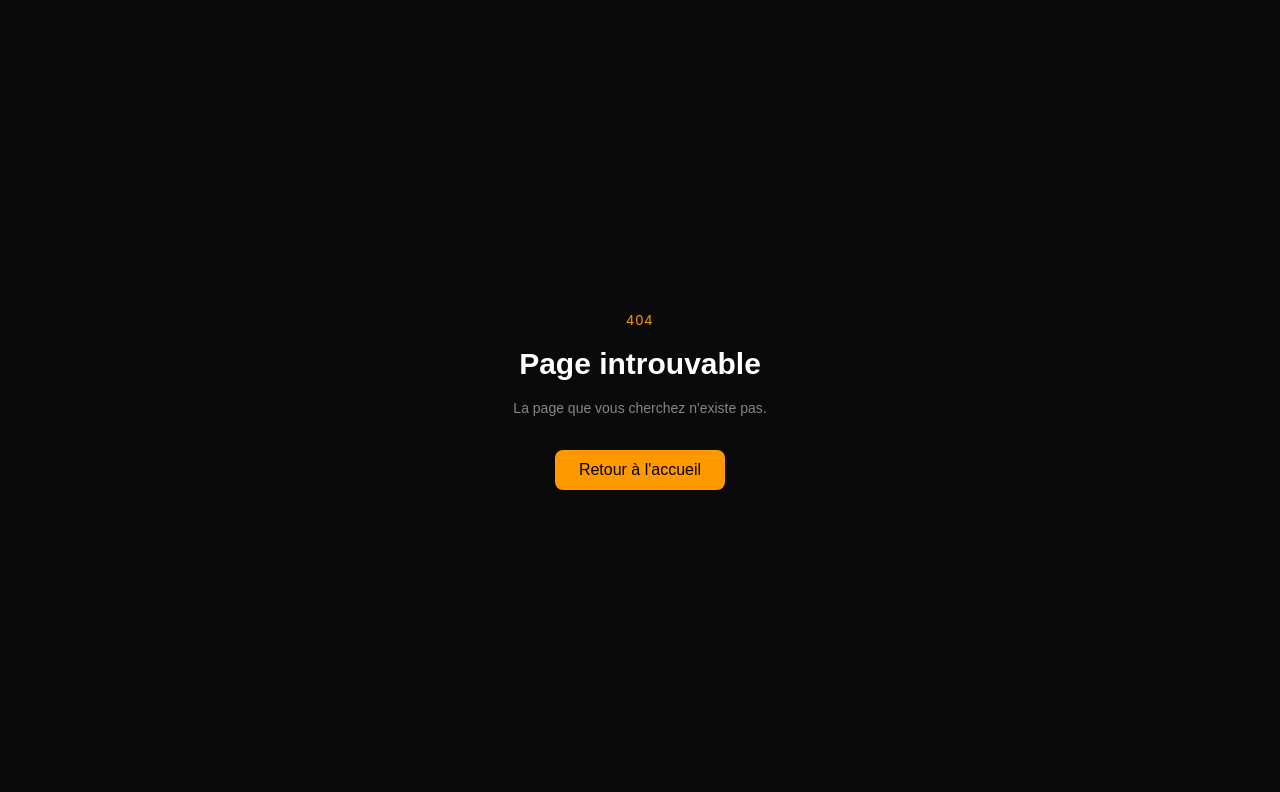
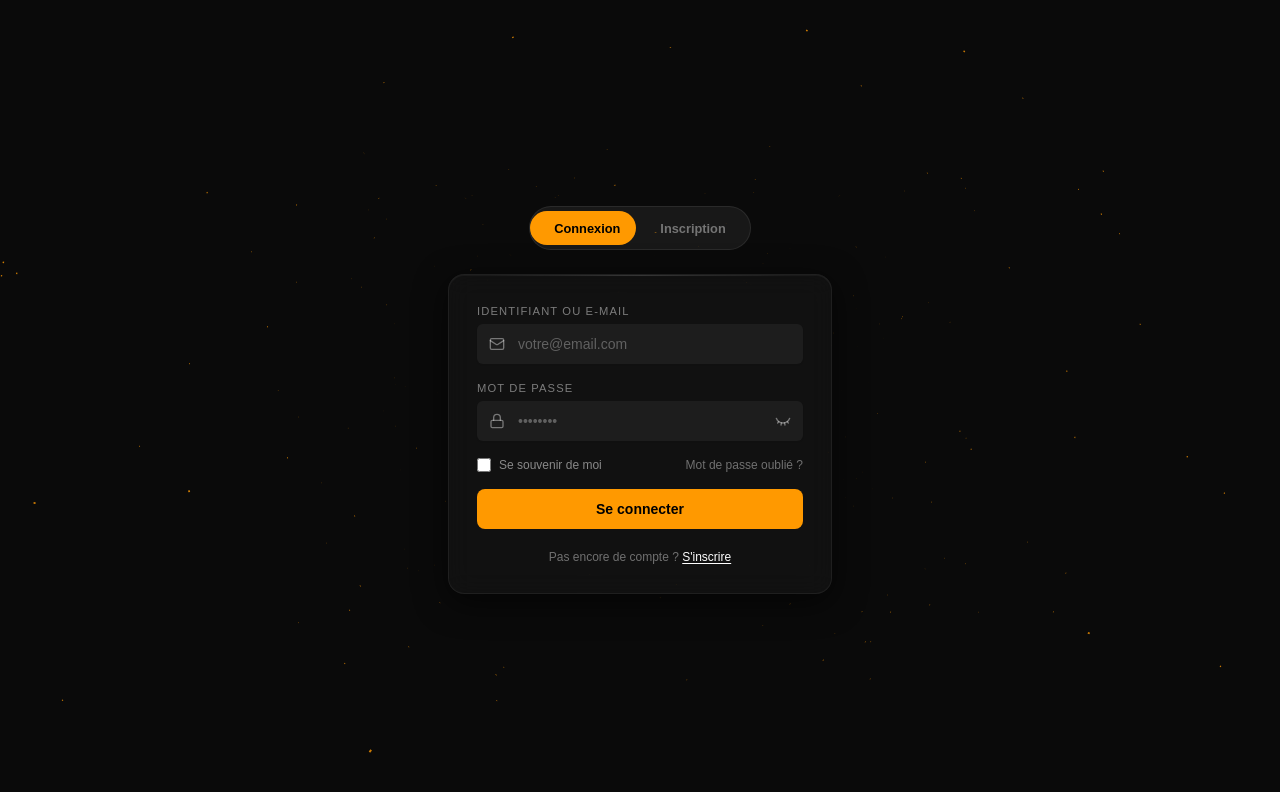
Before and after one commit to nxtex/nextjs-playground, a Next.js app: page /mon-compte in a window 1280 px wide. Before the commit this address had no page. Shown: the top 792 px of the page. Built offline with nearby package versions, Linux system fonts and the light colour scheme.

Commit message:
feat: /mon-compte page — toggle version (React)

```diff
--- /dev/null
+++ b/app/mon-compte/page.tsx
@@ -0,0 +1,210 @@
+'use client';
+import { useState, useEffect, useRef } from 'react';
+import Link from 'next/link';
+import { Mail, Lock, Eye, EyeClosed } from 'lucide-react';
+import { motion, AnimatePresence } from 'framer-motion';
+import { Input } from '@/components/ui/Input';
+import { Starfield } from '@/components/Starfield';
+
+type Tab = 'login' | 'register';
+
+export default function MonComptePage() {
+  const [tab, setTab] = useState<Tab>('login');
+  const loginRef = useRef<HTMLButtonElement>(null);
+  const registerRef = useRef<HTMLButtonElement>(null);
+  const [indicatorStyle, setIndicatorStyle] = useState({ width: 0, x: 0 });
+
+  useEffect(() => {
+    const btn = tab === 'login' ? loginRef.current : registerRef.current;
+    if (!btn) return;
+    setIndicatorStyle({ width: btn.offsetWidth, x: btn.offsetLeft - 4 });
+  }, [tab]);
+
+  // Init on mount
+  useEffect(() => {
+    if (loginRef.current) setIndicatorStyle({ width: loginRef.current.offsetWidth, x: 0 });
+  }, []);
+
+  return (
+    <div
+      className="min-h-screen w-screen relative overflow-hidden flex items-center justify-center px-4"
+      style={{ backgroundColor: '#0a0a0a' }}
+    >
+      <Starfield starColor="rgba(255,153,0,0.8)" bgColor="rgba(10,10,10,1)" speed={0.6} quantity={350} mouseAdjust opacity={1} />
+
+      <motion.div
+        initial={{ opacity: 0, y: 20 }}
+        animate={{ opacity: 1, y: 0 }}
+        transition={{ duration: 0.6 }}
+        className="w-full max-w-sm relative z-10"
+      >
+        {/* Toggle */}
+        <div className="flex justify-center mb-6">
+          <div style={{
+            display: 'flex',
+            alignItems: 'center',
+            background: 'rgba(255,255,255,0.06)',
+            border: '1px solid rgba(255,255,255,0.08)',
+            borderRadius: '999px',
+            padding: '4px',
+            position: 'relative',
+          }}>
+            {/* Sliding indicator */}
+            <motion.div
+              animate={{ width: indicatorStyle.width, x: indicatorStyle.x }}
+              transition={{ type: 'spring', stiffness: 400, damping: 30 }}
+              style={{
+                position: 'absolute',
+                top: 4,
+                left: 0,
+                height: 'calc(100% - 8px)',
+                borderRadius: '999px',
+                background: '#ff9900',
+                zIndex: 0,
+              }}
+            />
+            <button
+              ref={loginRef}
+              onClick={() => setTab('login')}
+              style={{
+                position: 'relative',
+                zIndex: 1,
+                padding: '0.45rem 1.25rem',
+                borderRadius: '999px',
+                fontSize: '0.8rem',
+                fontWeight: 600,
+                cursor: 'pointer',
+                border: 'none',
+                background: 'transparent',
+                color: tab === 'login' ? '#000' : 'rgba(255,255,255,0.4)',
+                transition: 'color 0.25s',
+                outline: 'none',
+              }}
+            >
+              Connexion
+            </button>
+            <button
+              ref={registerRef}
+              onClick={() => setTab('register')}
+              style={{
+                position: 'relative',
+                zIndex: 1,
+                padding: '0.45rem 1.25rem',
+                borderRadius: '999px',
+                fontSize: '0.8rem',
+                fontWeight: 600,
+                cursor: 'pointer',
+                border: 'none',
+                background: 'transparent',
+                color: tab === 'register' ? '#000' : 'rgba(255,255,255,0.4)',
+                transition: 'color 0.25s',
+                outline: 'none',
+              }}
+            >
+              Inscription
+            </button>
+          </div>
+        </div>
+
+        {/* Glass box */}
+        <div style={{
+          background: 'rgba(255,255,255,0.03)',
+          backdropFilter: 'blur(12px) saturate(20%)',
+          WebkitBackdropFilter: 'blur(12px) saturate(20%)',
+          border: '1px solid rgba(255,255,255,0.06)',
+          borderRadius: '16px',
+          boxShadow: '0 8px 32px rgba(0,0,0,0.6), inset 0 1px 0 rgba(255,255,255,0.04)',
+          padding: '1.75rem',
+          position: 'relative',
+        }}>
+          {/* Top shine */}
+          <div style={{ position: 'absolute', top: 0, left: '10%', right: '10%', height: 1, background: 'linear-gradient(90deg, transparent, rgba(255,255,255,0.12), transparent)', pointerEvents: 'none' }} />
+
+          <AnimatePresence mode="wait">
+            {tab === 'login' ? (
+              <motion.div key="login" initial={{ opacity: 0, x: -10 }} animate={{ opacity: 1, x: 0 }} exit={{ opacity: 0, x: 10 }} transition={{ duration: 0.2 }}>
+                <LoginForm onSwitchTab={() => setTab('register')} />
+              </motion.div>
+            ) : (
+              <motion.div key="register" initial={{ opacity: 0, x: 10 }} animate={{ opacity: 1, x: 0 }} exit={{ opacity: 0, x: -10 }} transition={{ duration: 0.2 }}>
+                <RegisterForm onSwitchTab={() => setTab('login')} />
+              </motion.div>
+            )}
+          </AnimatePresence>
+        </div>
+      </motion.div>
+    </div>
+  );
+}
+
+function LoginForm({ onSwitchTab }: { onSwitchTab: () => void }) {
+  const [showPassword, setShowPassword] = useState(false);
+  const [rememberMe, setRememberMe] = useState(false);
+  return (
+    <form className="space-y-4">
+      <Field label="Identifiant ou e-mail" icon={<Mail className="w-4 h-4" />}>
+        <Input type="email" placeholder="votre@email.com" autoComplete="email" required className="bg-white/5 border-transparent focus:border-white/20 h-10 pl-10 focus:bg-white/10" />
+      </Field>
+      <Field label="Mot de passe" icon={<Lock className="w-4 h-4" />}>
+        <Input type={showPassword ? 'text' : 'password'} placeholder="••••••••" autoComplete="current-password" required className="bg-white/5 border-transparent focus:border-white/20 h-10 pl-10 pr-10 focus:bg-white/10" />
+        <button type="button" onClick={() => setShowPassword(!showPassword)} className="absolute right-3 text-white/40 hover:text-white transition-colors">
+          {showPassword ? <Eye className="w-4 h-4" /> : <EyeClosed className="w-4 h-4" />}
+        </button>
+      </Field>
+      <div className="flex items-center justify-between">
+        <label className="flex items-center gap-2 cursor-pointer">
+          <input type="checkbox" checked={rememberMe} onChange={() => setRememberMe(!rememberMe)} className="accent-[#ff9900] w-3.5 h-3.5" />
+          <span className="text-xs text-white/50">Se souvenir de moi</span>
+        </label>
+        <Link href="/forgot-password" className="text-xs text-white/40 hover:text-white/80 transition-colors">Mot de passe oublié ?</Link>
+      </div>
+      <SubmitButton>Se connecter</SubmitButton>
+      <p className="text-center text-xs text-white/40 pt-1">
+        Pas encore de compte ?{' '}
+        <button type="button" onClick={onSwitchTab} className="text-white hover:text-white/70 font-medium underline underline-offset-2 transition-colors">S&apos;inscrire</button>
+      </p>
+    </form>
+  );
+}
+
+function RegisterForm({ onSwitchTab }: { onSwitchTab: () => void }) {
+  const [showPassword, setShowPassword] = useState(false);
+  return (
+    <form className="space-y-4">
+      <Field label="Adresse e-mail" icon={<Mail className="w-4 h-4" />}>
+        <Input type="email" placeholder="votre@email.com" autoComplete="email" required className="bg-white/5 border-transparent focus:border-white/20 h-10 pl-10 focus:bg-white/10" />
+      </Field>
+      <Field label="Mot de passe" icon={<Lock className="w-4 h-4" />}>
+        <Input type={showPassword ? 'text' : 'password'} placeholder="••••••••" autoComplete="new-password" required className="bg-white/5 border-transparent focus:border-white/20 h-10 pl-10 pr-10 focus:bg-white/10" />
+        <button type="button" onClick={() => setShowPassword(!showPassword)} className="absolute right-3 text-white/40 hover:text-white transition-colors">
+          {showPassword ? <Eye className="w-4 h-4" /> : <EyeClosed className="w-4 h-4" />}
+        </button>
+      </Field>
+      <SubmitButton>S&apos;inscrire</SubmitButton>
+      <p className="text-center text-xs text-white/40 pt-1">
+        Déjà un compte ?{' '}
+        <button type="button" onClick={onSwitchTab} className="text-white hover:text-white/70 font-medium underline underline-offset-2 transition-colors">Se connecter</button>
+      </p>
+    </form>
+  );
+}
+
+function Field({ label, icon, children }: { label: string; icon: React.ReactNode; children: React.ReactNode }) {
+  return (
+    <div className="space-y-1">
+      <label className="block text-[0.7rem] font-medium uppercase tracking-widest text-white/45">{label}</label>
+      <div className="relative flex items-center">
+        <span className="absolute left-3 text-white/40">{icon}</span>
+        {children}
+      </div>
+    </div>
+  );
+}
+
+function SubmitButton({ children }: { children: React.ReactNode }) {
+  return (
+    <button type="submit" className="w-full h-10 rounded-lg font-semibold text-sm text-black cursor-pointer transition-all hover:scale-[1.01] active:scale-[0.98]" style={{ background: '#ff9900' }}>
+      {children}
+    </button>
+  );
+}
```
